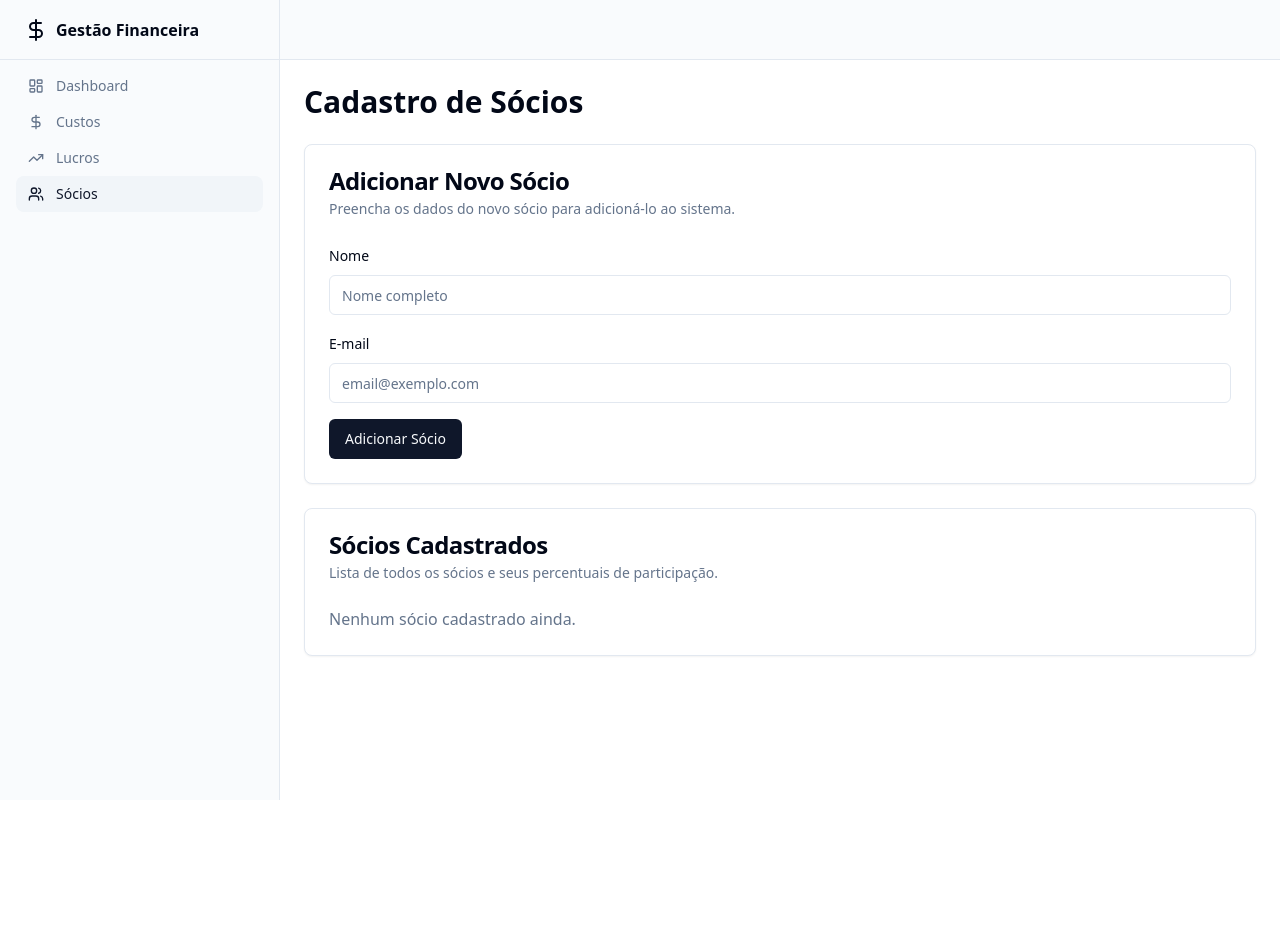
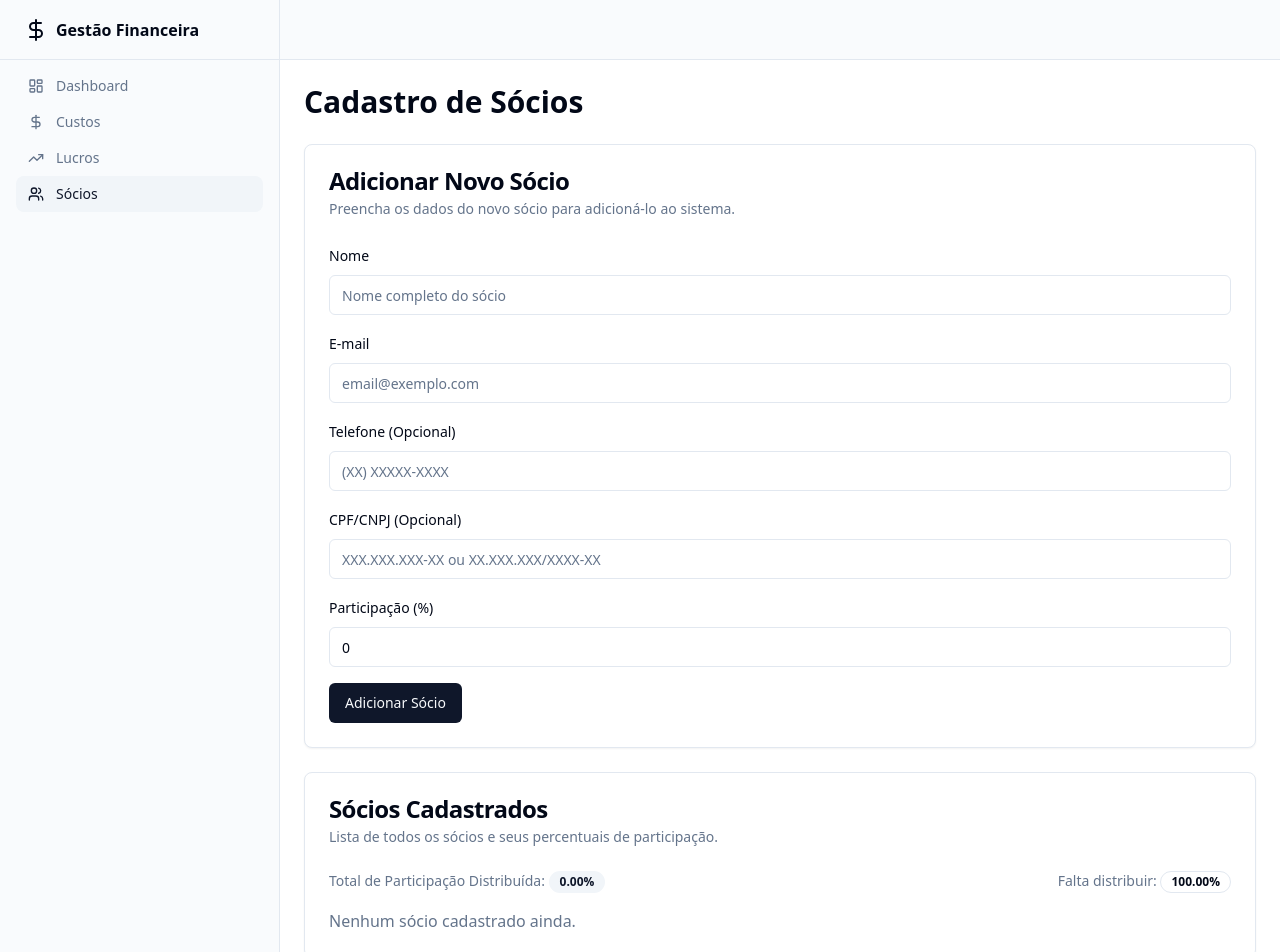
Before and after one commit to Coralytics-vibe/Financial-Coralytics, a React (Vite) app: page /partners in a window 1280 px wide. Shown: the top 952 px of the page. Before the commit the page ends 800 px from the top, so only its background shows below. Built offline with nearby package versions, Linux system fonts and the light colour scheme.

Commit message:
[dyad] Adicionando campos de telefone, documento e participação manual à gestão de sócios, com validações e resumo de participação. - wrote 4 file(s)

```diff
--- a/src/context/PartnersContext.tsx
+++ b/src/context/PartnersContext.tsx
@@ -1,16 +1,17 @@
 "use client";
 
-import React, { createContext, useContext, useEffect, useCallback } from "react";
+import React, { createContext, useContext, useCallback } from "react"; // Removed useEffect
 import { Partner } from "@/types";
 import { showSuccess, showError } from "@/utils/toast";
 import { useLocalStorage } from "@/hooks/use-local-storage";
 
 interface PartnersContextType {
   partners: Partner[];
-  addPartner: (name: string, email: string) => void;
+  addPartner: (name: string, email: string, phone: string | undefined, document: string | undefined, participation: number) => void;
   updatePartnerBalance: (partnerId: string, amount: number) => void;
-  editPartner: (id: string, name: string, email: string) => void; // New: Edit partner
-  deletePartner: (id: string) => void; // New: Delete partner
+  editPartner: (id: string, name: string, email: string, phone: string | undefined, document: string | undefined, participation: number) => void;
+  deletePartner: (id: string) => void;
+  getTotalParticipation: () => number; // New: Get total participation
 }
 
 const PartnersContext = createContext<PartnersContextType | undefined>(undefined);
@@ -18,33 +19,34 @@ const PartnersContext = createContext<PartnersContextType | undefined>(undefined
 export const PartnersProvider: React.FC<{ children: React.ReactNode }> = ({ children }) => {
   const [partners, setPartners] = useLocalStorage<Partner[]>("financial_app_partners", []);
 
-  // Recalculate participation whenever partners change
-  const updateParticipation = useCallback((currentPartners: Partner[]) => {
-    if (currentPartners.length > 0) {
-      const newParticipation = 100 / currentPartners.length;
-      return currentPartners.map((p) => ({ ...p, participation: newParticipation }));
+  // Removed updateParticipation useEffect as participation is now user-defined
+
+  const getTotalParticipation = useCallback(() => {
+    return partners.reduce((sum, p) => sum + p.participation, 0);
+  }, [partners]);
+
+  const addPartner = (name: string, email: string, phone: string | undefined, document: string | undefined, participation: number) => {
+    if (partners.some(p => p.name.toLowerCase() === name.toLowerCase())) {
+      showError("Já existe um sócio com este nome.");
+      return;
     }
-    return currentPartners;
-  }, []);
+    if (partners.some(p => p.email.toLowerCase() === email.toLowerCase())) {
+      showError("Já existe um sócio com este e-mail.");
+      return;
+    }
 
-  useEffect(() => {
-    // This effect ensures participation is always up-to-date when partners array changes
-    // It also handles initial load if partners were loaded from localStorage
-    setPartners((prevPartners) => updateParticipation(prevPartners));
-  }, [partners.length, updateParticipation, setPartners]);
-
-  const addPartner = (name: string, email: string) => {
     const newPartner: Partner = {
       id: crypto.randomUUID(),
       name,
       email,
-      participation: 0, // Will be recalculated by useEffect
+      phone,
+      document,
+      participation,
       balance: 0,
     };
     setPartners((prev) => {
-      const updatedPartners = [...prev, newPartner];
       showSuccess("Sócio adicionado com sucesso!");
-      return updateParticipation(updatedPartners);
+      return [...prev, newPartner];
     });
   };
 
@@ -56,13 +58,22 @@ export const PartnersProvider: React.FC<{ children: React.ReactNode }> = ({ chil
     );
   };
 
-  const editPartner = (id: string, name: string, email: string) => {
+  const editPartner = (id: string, name: string, email: string, phone: string | undefined, document: string | undefined, participation: number) => {
+    if (partners.some(p => p.id !== id && p.name.toLowerCase() === name.toLowerCase())) {
+      showError("Já existe outro sócio com este nome.");
+      return;
+    }
+    if (partners.some(p => p.id !== id && p.email.toLowerCase() === email.toLowerCase())) {
+      showError("Já existe outro sócio com este e-mail.");
+      return;
+    }
+
     setPartners((prevPartners) => {
       const updatedPartners = prevPartners.map((p) =>
-        p.id === id ? { ...p, name, email } : p
+        p.id === id ? { ...p, name, email, phone, document, participation } : p
       );
       showSuccess("Sócio atualizado com sucesso!");
-      return updateParticipation(updatedPartners);
+      return updatedPartners;
     });
   };
 
@@ -75,12 +86,12 @@ export const PartnersProvider: React.FC<{ children: React.ReactNode }> = ({ chil
       }
       const updatedPartners = prevPartners.filter((p) => p.id !== id);
       showSuccess("Sócio excluído com sucesso!");
-      return updateParticipation(updatedPartners);
+      return updatedPartners;
     });
   };
 
   return (
-    <PartnersContext.Provider value={{ partners, addPartner, updatePartnerBalance, editPartner, deletePartner }}>
+    <PartnersContext.Provider value={{ partners, addPartner, updatePartnerBalance, editPartner, deletePartner, getTotalParticipation }}>
       {children}
     </PartnersContext.Provider>
   );
--- a/src/pages/Partners.tsx
+++ b/src/pages/Partners.tsx
@@ -1,6 +1,6 @@
 "use client";
 
-import { useState } from "react"; // Removed React
+import { useState } from "react";
 import { useForm } from "react-hook-form";
 import { zodResolver } from "@hookform/resolvers/zod";
 import * as z from "zod";
@@ -39,7 +39,6 @@ import {
   DialogFooter,
   DialogHeader,
   DialogTitle,
-  // Removed DialogTrigger
 } from "@/components/ui/dialog";
 import {
   AlertDialog,
@@ -50,19 +49,32 @@ import {
   AlertDialogFooter,
   AlertDialogHeader,
   AlertDialogTitle,
-  // Removed AlertDialogTrigger
 } from "@/components/ui/alert-dialog";
+import { Badge } from "@/components/ui/badge";
 
 import { usePartners } from "@/context/PartnersContext";
 import { Partner } from "@/types";
 
 const partnerSchema = z.object({
-  name: z.string().min(1, "Nome é obrigatório"),
-  email: z.string().email("E-mail inválido"),
+  name: z.string().min(1, "Nome é obrigatório."),
+  email: z.string().email("E-mail inválido."),
+  phone: z.string().optional(),
+  document: z.string().optional(),
+  participation: z.preprocess(
+    (val) => Number(String(val).replace(',', '.')),
+    z.number().min(0.01, "A participação deve ser maior que zero.").max(100, "A participação não pode exceder 100%.")
+  ),
+}).refine((_data) => { // Renamed 'data' to '_data' to fix TS6133
+  // Custom validation for total participation will be handled in context or onSubmit
+  return true;
+}, {
+  message: "A soma das participações não pode exceder 100%.",
+  path: ["participation"], // This path might need adjustment if applied globally
 });
 
+
 const Partners = () => {
-  const { partners, addPartner, editPartner, deletePartner } = usePartners();
+  const { partners, addPartner, editPartner, deletePartner, getTotalParticipation } = usePartners();
   const [isEditDialogOpen, setIsEditDialogOpen] = useState(false);
   const [isDeleteDialogOpen, setIsDeleteDialogOpen] = useState(false);
   const [selectedPartner, setSelectedPartner] = useState<Partner | null>(null);
@@ -72,6 +84,9 @@ const Partners = () => {
     defaultValues: {
       name: "",
       email: "",
+      phone: "",
+      document: "",
+      participation: 0,
     },
   });
 
@@ -80,17 +95,34 @@ const Partners = () => {
     defaultValues: {
       name: "",
       email: "",
+      phone: "",
+      document: "",
+      participation: 0,
     },
   });
 
   const onAddSubmit = (values: z.infer<typeof partnerSchema>) => {
-    addPartner(values.name, values.email);
+    const currentTotalParticipation = getTotalParticipation();
+    if (currentTotalParticipation + values.participation > 100) {
+      addForm.setError("participation", { message: `A soma das participações não pode exceder 100%. Total atual: ${currentTotalParticipation.toFixed(2)}%` });
+      return;
+    }
+    addPartner(values.name, values.email, values.phone, values.document, values.participation);
     addForm.reset();
   };
 
   const onEditSubmit = (values: z.infer<typeof partnerSchema>) => {
     if (selectedPartner) {
-      editPartner(selectedPartner.id, values.name, values.email);
+      const otherPartnersParticipation = partners
+        .filter(p => p.id !== selectedPartner.id)
+        .reduce((sum, p) => sum + p.participation, 0);
+
+      if (otherPartnersParticipation + values.participation > 100) {
+        editForm.setError("participation", { message: `A soma das participações não pode exceder 100%. Total dos outros sócios: ${otherPartnersParticipation.toFixed(2)}%` });
+        return;
+      }
+
+      editPartner(selectedPartner.id, values.name, values.email, values.phone, values.document, values.participation);
       setIsEditDialogOpen(false);
       setSelectedPartner(null);
     }
@@ -106,7 +138,13 @@ const Partners = () => {
 
   const openEditDialog = (partner: Partner) => {
     setSelectedPartner(partner);
-    editForm.reset({ name: partner.name, email: partner.email });
+    editForm.reset({
+      name: partner.name,
+      email: partner.email,
+      phone: partner.phone || "",
+      document: partner.document || "",
+      participation: partner.participation
+    });
     setIsEditDialogOpen(true);
   };
 
@@ -114,6 +152,9 @@ const Partners = () => {
     setSelectedPartner(partner);
     setIsDeleteDialogOpen(true);
   };
+
+  const totalParticipation = getTotalParticipation();
+  const remainingParticipation = 100 - totalParticipation;
 
   return (
     <div className="space-y-6">
@@ -136,7 +177,7 @@ const Partners = () => {
                   <FormItem>
                     <FormLabel>Nome</FormLabel>
                     <FormControl>
-                      <Input placeholder="Nome completo" {...field} />
+                      <Input placeholder="Nome completo do sócio" {...field} />
                     </FormControl>
                     <FormMessage />
                   </FormItem>
@@ -150,6 +191,45 @@ const Partners = () => {
                     <FormLabel>E-mail</FormLabel>
                     <FormControl>
                       <Input type="email" placeholder="email@exemplo.com" {...field} />
+                    </FormControl>
+                    <FormMessage />
+                  </FormItem>
+                )}
+              />
+              <FormField
+                control={addForm.control}
+                name="phone"
+                render={({ field }) => (
+                  <FormItem>
+                    <FormLabel>Telefone (Opcional)</FormLabel>
+                    <FormControl>
+                      <Input placeholder="(XX) XXXXX-XXXX" {...field} />
+                    </FormControl>
+                    <FormMessage />
+                  </FormItem>
+                )}
+              />
+              <FormField
+                control={addForm.control}
+                name="document"
+                render={({ field }) => (
+                  <FormItem>
+                    <FormLabel>CPF/CNPJ (Opcional)</FormLabel>
+                    <FormControl>
+                      <Input placeholder="XXX.XXX.XXX-XX ou XX.XXX.XXX/XXXX-XX" {...field} />
+                    </FormControl>
+                    <FormMessage />
+                  </FormItem>
+                )}
+              />
+              <FormField
+                control={addForm.control}
+                name="participation"
+                render={({ field }) => (
+                  <FormItem>
+                    <FormLabel>Participação (%)</FormLabel>
+                    <FormControl>
+                      <Input type="number" step="0.01" placeholder="0.00" {...field} />
                     </FormControl>
                     <FormMessage />
                   </FormItem>
@@ -169,14 +249,33 @@ const Partners = () => {
           </CardDescription>
         </CardHeader>
         <CardContent>
+          <div className="mb-4 flex justify-between items-center">
+            <p className="text-sm text-muted-foreground">
+              Total de Participação Distribuída:{" "}
+              <Badge variant={totalParticipation > 100 ? "destructive" : "secondary"}>
+                {totalParticipation.toFixed(2)}%
+              </Badge>
+            </p>
+            {remainingParticipation !== 0 && (
+              <p className="text-sm text-muted-foreground">
+                {remainingParticipation > 0 ? "Falta distribuir" : "Excedente"}:{" "}
+                <Badge variant={remainingParticipation < 0 ? "destructive" : "outline"}>
+                  {remainingParticipation.toFixed(2)}%
+                </Badge>
+              </p>
+            )}
+          </div>
           {partners.length === 0 ? (
             <p className="text-muted-foreground">Nenhum sócio cadastrado ainda.</p>
           ) : (
+            <div className="overflow-x-auto">
               <Table>
                 <TableHeader>
                   <TableRow>
                     <TableHead>Nome</TableHead>
                     <TableHead>E-mail</TableHead>
+                    <TableHead>Telefone</TableHead>
+                    <TableHead>Documento</TableHead>
                     <TableHead className="text-right">Participação</TableHead>
                     <TableHead className="text-right">Saldo</TableHead>
                     <TableHead className="text-right">Ações</TableHead>
@@ -187,6 +286,8 @@ const Partners = () => {
                     <TableRow key={partner.id}>
                       <TableCell className="font-medium">{partner.name}</TableCell>
                       <TableCell>{partner.email}</TableCell>
+                      <TableCell>{partner.phone || '-'}</TableCell>
+                      <TableCell>{partner.document || '-'}</TableCell>
                       <TableCell className="text-right">{partner.participation.toFixed(2)}%</TableCell>
                       <TableCell className="text-right">R$ {partner.balance.toFixed(2)}</TableCell>
                       <TableCell className="text-right">
@@ -213,6 +314,7 @@ const Partners = () => {
                   ))}
                 </TableBody>
               </Table>
+            </div>
           )}
         </CardContent>
       </Card>
@@ -254,6 +356,45 @@ const Partners = () => {
                   </FormItem>
                 )}
               />
+              <FormField
+                control={editForm.control}
+                name="phone"
+                render={({ field }) => (
+                  <FormItem>
+                    <FormLabel>Telefone (Opcional)</FormLabel>
+                    <FormControl>
+                      <Input {...field} />
+                    </FormControl>
+                    <FormMessage />
+                  </FormItem>
+                )}
+              />
+              <FormField
+                control={editForm.control}
+                name="document"
+                render={({ field }) => (
+                  <FormItem>
+                    <FormLabel>CPF/CNPJ (Opcional)</FormLabel>
+                    <FormControl>
+                      <Input {...field} />
+                    </FormControl>
+                    <FormMessage />
+                  </FormItem>
+                )}
+              />
+              <FormField
+                control={editForm.control}
+                name="participation"
+                render={({ field }) => (
+                  <FormItem>
+                    <FormLabel>Participação (%)</FormLabel>
+                    <FormControl>
+                      <Input type="number" step="0.01" {...field} />
+                    </FormControl>
+                    <FormMessage />
+                  </FormItem>
+                )}
+              />
               <DialogFooter>
                 <Button type="submit">Salvar alterações</Button>
               </DialogFooter>
--- a/src/types/index.ts
+++ b/src/types/index.ts
@@ -2,6 +2,8 @@ export type Partner = {
   id: string;
   name: string;
   email: string;
+  phone?: string; // New: Optional phone number
+  document?: string; // New: Optional CPF/CNPJ
   participation: number; // Percentage, e.g., 25 for 25%
   balance: number; // Individual balance, positive if owed to them, negative if they owe
 };
```
Lines whose indentation alone changed are shown as unchanged.
